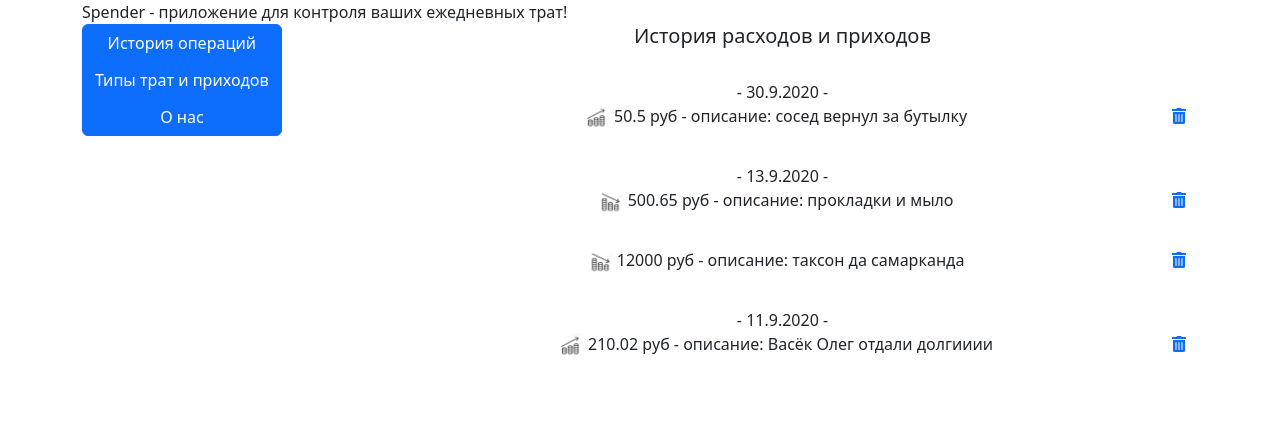
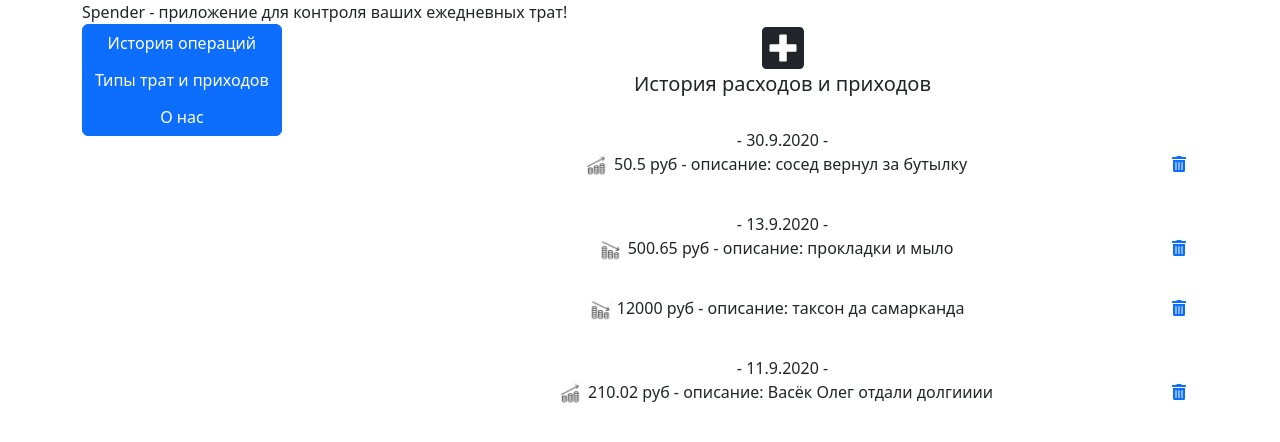
Before and after one commit to Ustingit/spender, a React (Create React App) app: page / in a window 1280 px wide. Shown: the top 442 px of the page. Built offline with nearby package versions, Linux system fonts and the light colour scheme.

Commit message:
add "add spend" button

```diff
--- a/src/App.js
+++ b/src/App.js
@@ -17,7 +17,6 @@ TODO:
 
 1) add spend
 2) edit spend
-3) image for spend in list
 
 */
 
--- /dev/null
+++ b/src/Components/Spends/AddSpendWrapper.js
@@ -0,0 +1,18 @@
+import React from "react";
+import { FontAwesomeIcon } from '@fortawesome/react-fontawesome';
+import { faPlusSquare } from '@fortawesome/free-solid-svg-icons';
+
+export class AddSpendWrapper extends React.Component {
+    constructor(props) {
+        super(props);
+        this.state = {
+            showAddModal: false
+        }
+    }
+
+    render() {
+        return(<a style={{ textAlign: "center" }} >
+            <FontAwesomeIcon size='3x' icon={ faPlusSquare } />
+        </a>)
+    }
+}
--- a/src/Components/Spends/SpendsHistory.js
+++ b/src/Components/Spends/SpendsHistory.js
@@ -10,6 +10,8 @@ import { getSpendsGroupedByDate,  } from "../../Data/Spends";
 import incomeImg from "../../Images/income.png";
 import outcomeImg from "../../Images/outcome.png";
 import { HIGH_LEVEL_TYPE_INCOME, HIGH_LEVEL_TYPE_COSTS } from "../../Data/Types";
+import { AddSpendWrapper } from "../Spends/AddSpendWrapper";
+import { ColoredLine } from "../Common/Lines/Lines";
 
 export default class SpendHistory extends React.Component {
     constructor(props) {
@@ -35,6 +37,9 @@ export default class SpendHistory extends React.Component {
         return (
             <Container>
                 <Row>
+                    <Col md={12} lg={12} style={{ textAlign: "center" }} >
+                        <AddSpendWrapper />
+                    </Col>
                     <Col md={12} lg={12} >
                         <h5 style={{ textAlign: "center" }} >История расходов и приходов</h5><br />
                     </Col>
```
